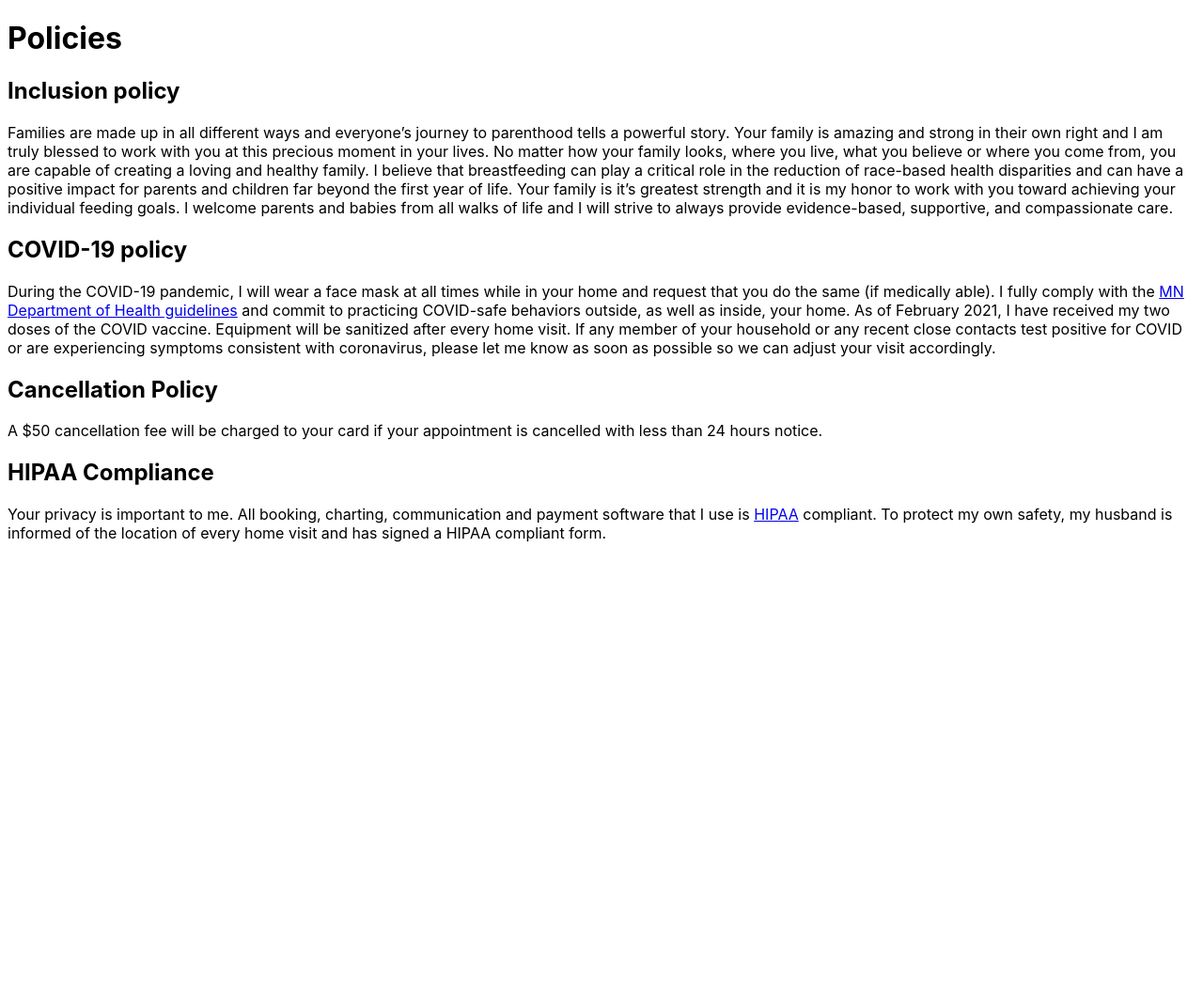
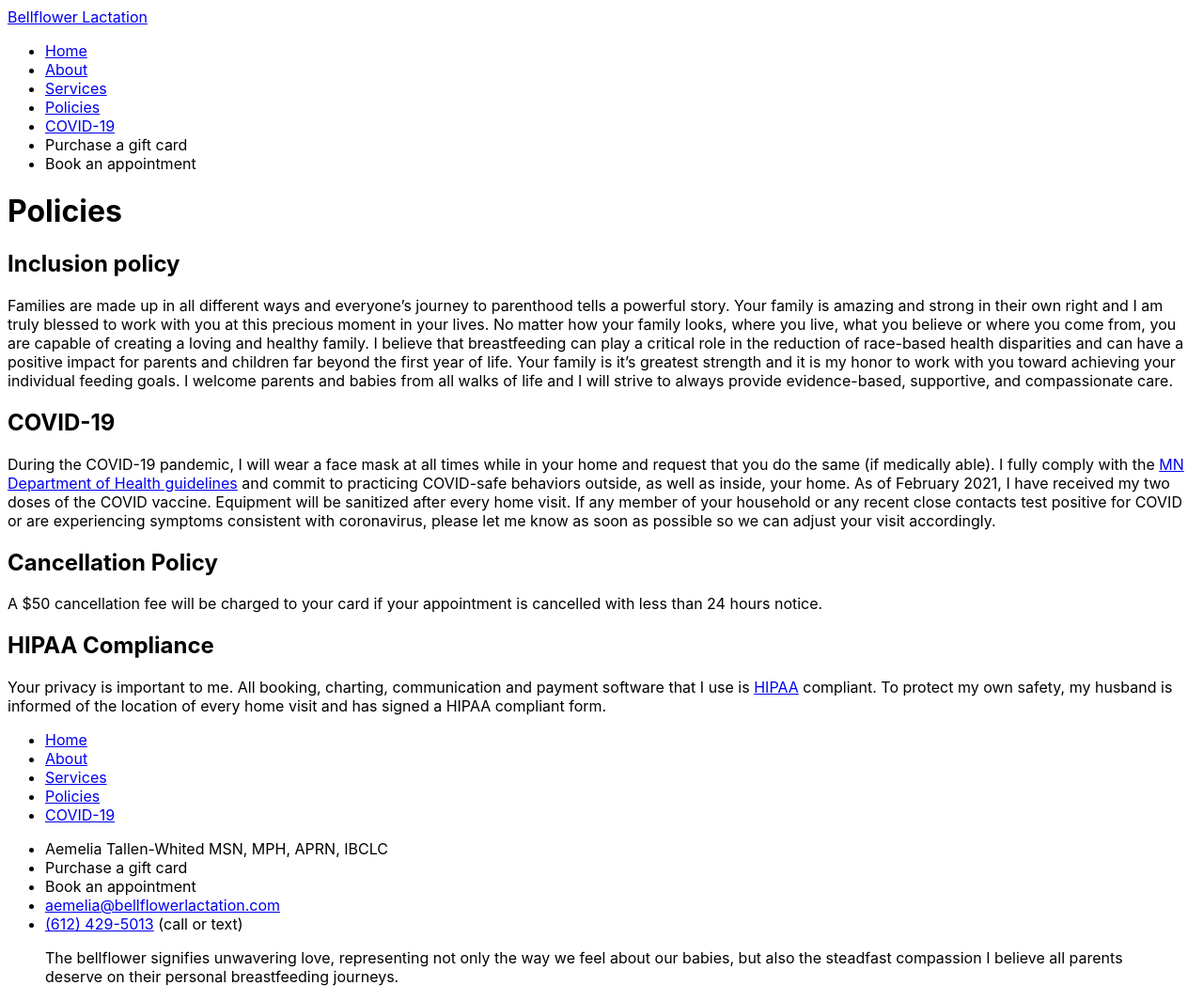
Before and after one commit to bellflowerlactation/bellflower, a Jekyll site: the page built from policies.md, in a window 1280 px wide. Shown: the whole page at 94% size. Built offline with Jekyll 4.4.1, drawn with Linux system fonts in a browser that asks for light colours; before the commit the page ends 900 px from its top, so only the background shows below that.

Commit message:
Add header and footer includes to site structure

```diff
--- /dev/null
+++ b/_includes/footer.html
@@ -0,0 +1,31 @@
+<footer>
+    <nav role="navigation">
+        <ul>
+            <li><a href="/">Home</a></li>
+            <li><a href="/about">About</a></li>
+            <li><a href="/services">Services</a></li>
+            <li><a href="/policies">Policies</a></li>
+            <li><a href="/policies#covid-19">COVID-19</a></li>
+        </ul>
+    </nav>
+    <ul>
+       <li>
+            Aemelia Tallen-Whited
+            <span>MSN, MPH, APRN, IBCLC</span>
+       </li>
+       <li>Purchase a gift card</li>
+       <li>Book an appointment</li>
+       <li><a href="mailto:aemelia@bellflowerlactation.com">aemelia@bellflowerlactation.com</a></li>
+       <li>
+           <a href="tel:+16124295013">(612) 429-5013</a>
+           <span>(call or text)</span>
+        </li>
+    </ul>
+    <blockquote>
+        <p>
+            The bellflower signifies unwavering love, representing not only the way we feel about our babies,
+            but also the steadfast compassion I believe all parents deserve on their personal breastfeeding
+            journeys.
+        </p>
+    </blockquote>
+</footer>
--- /dev/null
+++ b/_includes/header.html
@@ -0,0 +1,14 @@
+<header>
+    <a href="/">Bellflower Lactation</a>
+    <nav role="navigation">
+        <ul>
+            <li><a href="/">Home</a></li>
+            <li><a href="/about">About</a></li>
+            <li><a href="/services">Services</a></li>
+            <li><a href="/policies">Policies</a></li>
+            <li><a href="/policies#covid-19">COVID-19</a></li>
+            <li>Purchase a gift card</li>
+            <li>Book an appointment</li>
+        </ul>
+    </nav>
+</header>
--- a/_layouts/default.html
+++ b/_layouts/default.html
@@ -8,6 +8,10 @@
     {% seo %}
   </head>
   <body>
-    {{ content }}
+    {% include header.html %}
+    <main>
+      {{ content }}
+    </main>
+    {% include footer.html %}
   </body>
 </html>
--- a/policies.md
+++ b/policies.md
@@ -9,7 +9,7 @@ title: "Policies"
 
 Families are made up in all different ways and everyone’s journey to parenthood tells a powerful story.  Your family is amazing and strong in their own right and I am truly blessed to work with you at this precious moment in your lives. No matter how your family looks, where you live, what you believe or where you come from, you are capable of creating a loving and healthy family. I believe that breastfeeding can play a critical role in the reduction of race-based health disparities and can have a positive impact for parents and children far beyond the first year of life. Your family is it’s greatest strength and it is my honor to work with you toward achieving your individual feeding goals. I welcome parents and babies from all walks of life and I will strive to always provide evidence-based, supportive, and compassionate care.
 
-## COVID-19 policy
+## COVID-19
 
 During the COVID-19 pandemic, I will wear a face mask at all times while in your home and request that you do the same (if medically able). I fully comply with the [MN Department of Health guidelines](https://www.health.state.mn.us/diseases/coronavirus/prevention.html) and commit to practicing COVID-safe behaviors outside, as well as inside, your home. As of February 2021, I have received my two doses of the COVID vaccine. Equipment will be sanitized after every home visit. If any member of your household or any recent close contacts test positive for COVID or are experiencing symptoms consistent with coronavirus, please let me know as soon as possible so we can adjust your visit accordingly.
 
```
Also changed, not shown: 4 other files.
